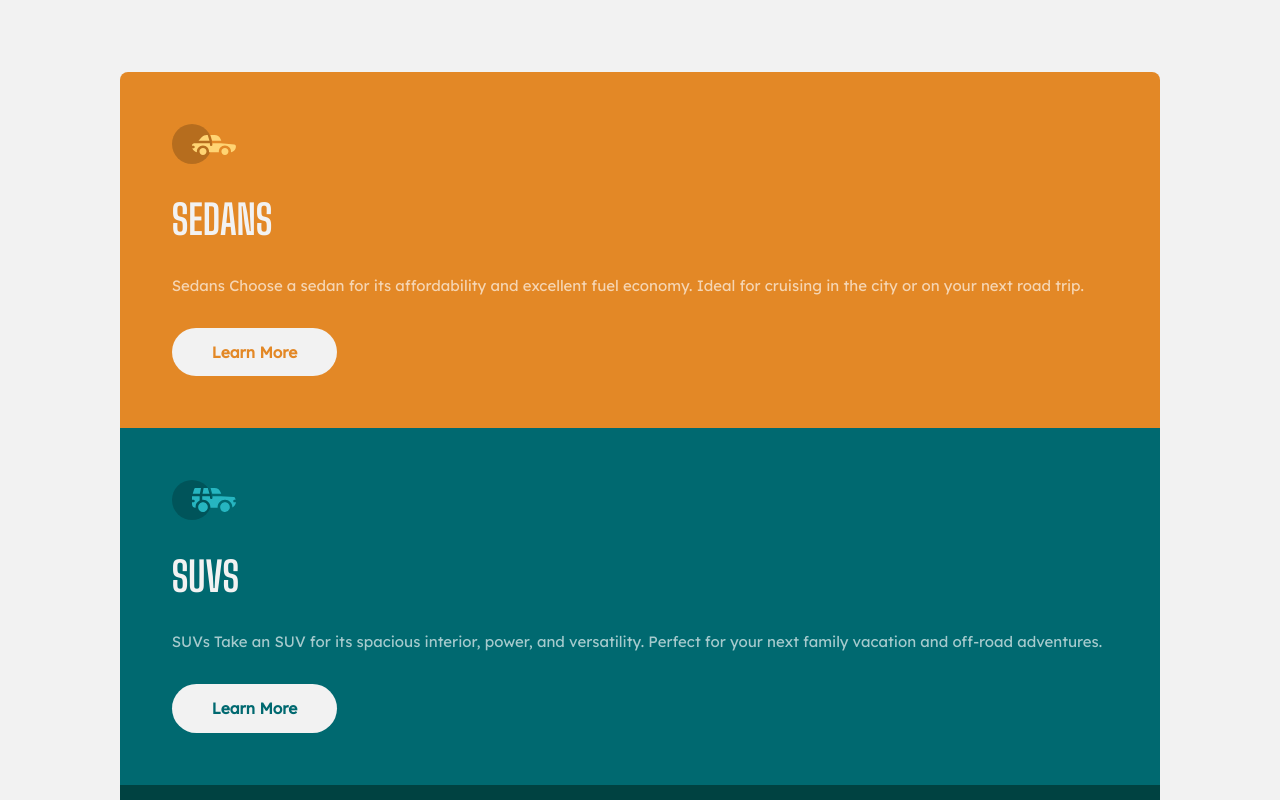
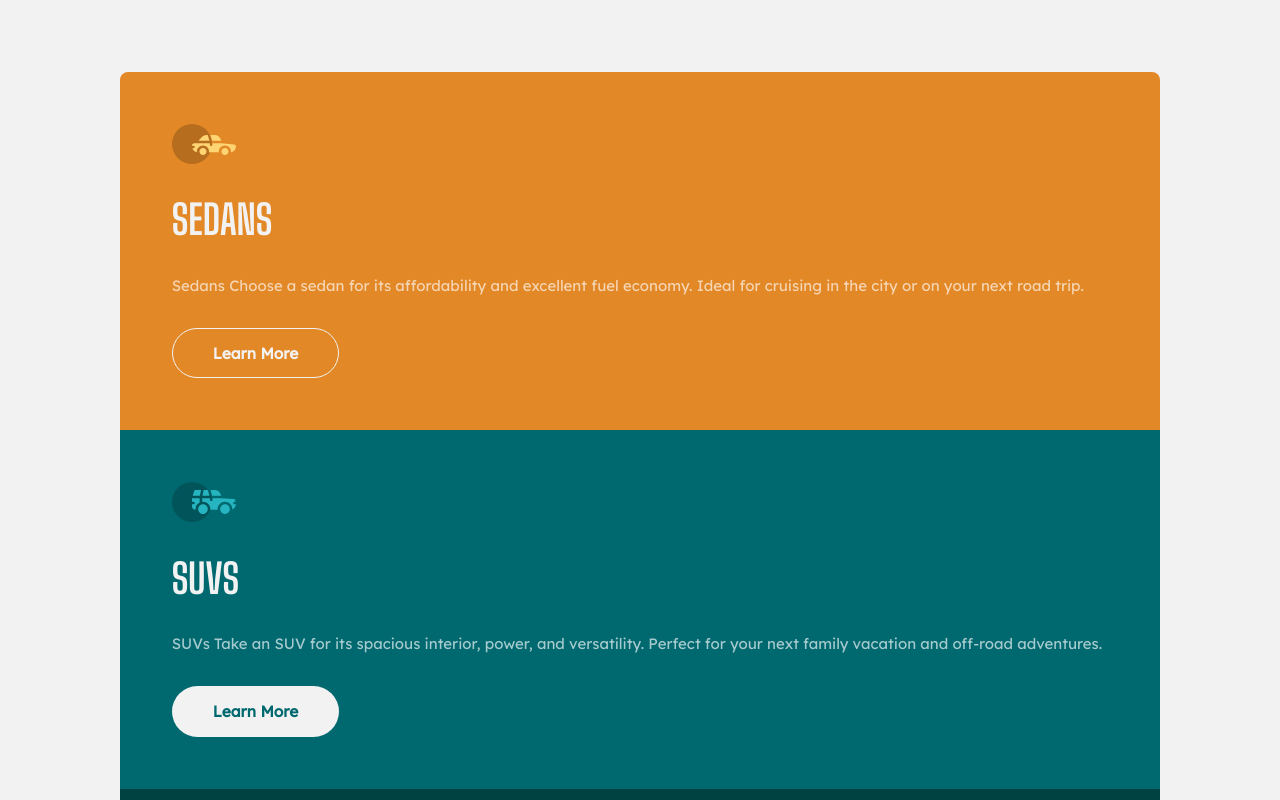
Before and after one commit to AJ-Romera/3-column-card-component-fm-challenge, a website: page index.html in a window 1280 px wide. In both pictures the pointer is over the button 254 px from the left and 352 px from the top of the page. Shown: the top 800 px of the page. Drawn offline with Linux system fonts and the light colour scheme.

Commit message:
CHNG: Make Buttoms on Hover Styles

```diff
--- a/styles.css
+++ b/styles.css
@@ -68,10 +68,16 @@ button {
 	background-color: var(--very-light-gray);
 	text-transform: capitalize;
 	padding: 0.9rem 2.5rem;
-	border: 0;
+	border: 1px solid transparent;
 	border-radius: 1.75rem;
 	font-weight: bold;
 	font-size: 0.97rem;
+}
+button:hover {
+	border: 1px solid var(--very-light-gray);
+	background-color: transparent;
+	color: var(--very-light-gray);
+	cursor: pointer;
 }
 
 .attribution {
```
